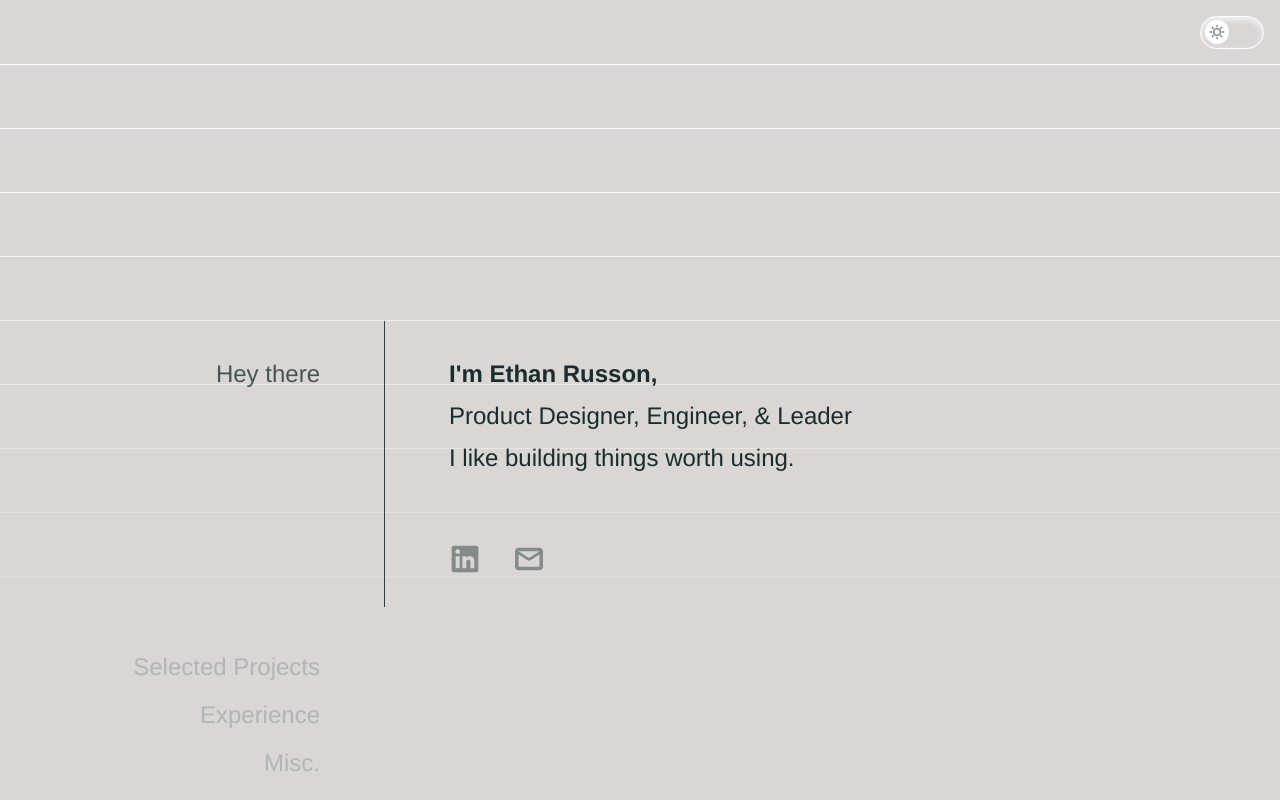
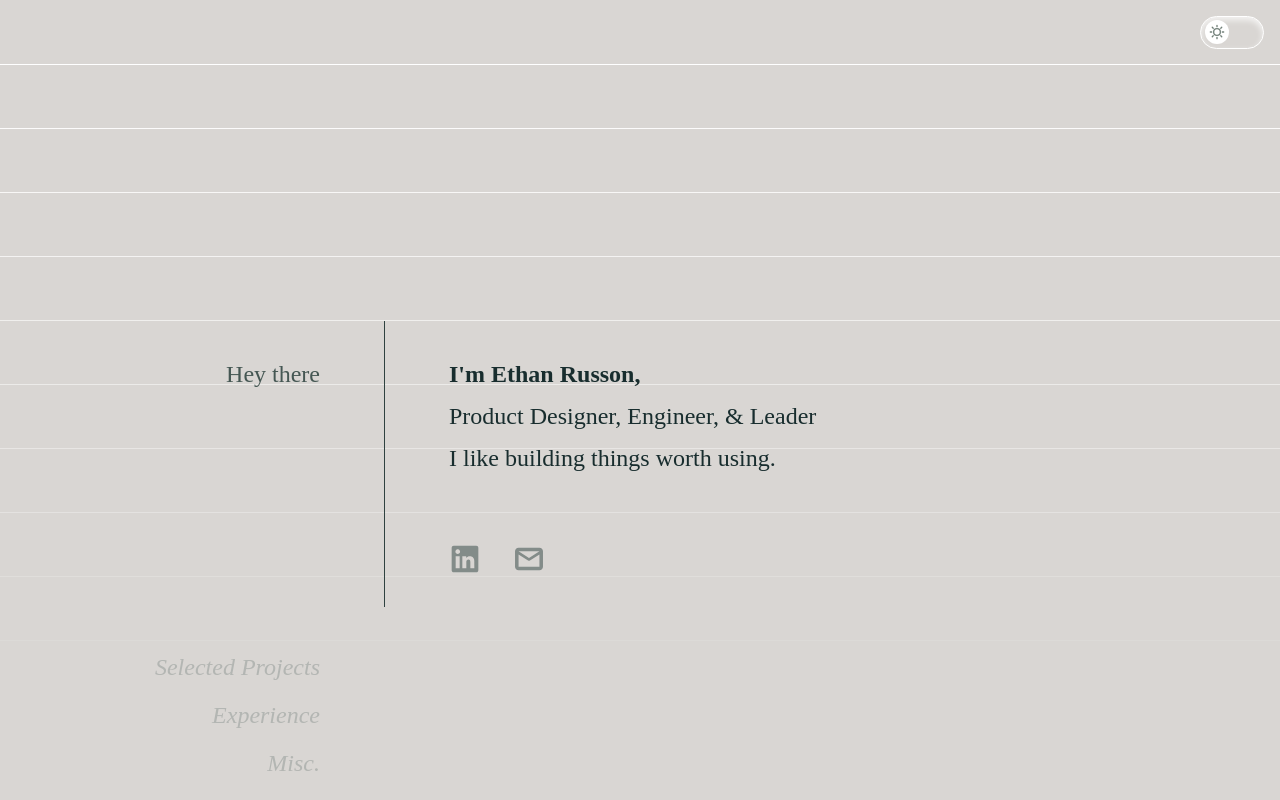
Before and after one commit to ethanrusson/portfolio-2024, a Vue app: page / in a window 1280 px wide. Built offline with nearby package versions, Linux system fonts and the light colour scheme; a web font is replaced by a local one.

Commit message:
update typeface

```diff
--- a/src/assets/main.scss
+++ b/src/assets/main.scss
@@ -2,7 +2,8 @@ html {
   * {
     box-sizing: border-box;
     margin: 0px;
-    font-family: 'Articulat CF', Helvetica, Arial, sans-serif;
+    font-family: "p22-mackinac-pro", serif;
+    letter-spacing: -2%;
     font-size: 1rem;
 
     &::selection {
--- a/src/components/PortfolioSection.vue
+++ b/src/components/PortfolioSection.vue
@@ -31,9 +31,7 @@ function scrollToElement(link: string) {
 </script>
 
 <template>
-  <!-- <section ref="section" :id="formattedLink" class="flex glass-effect"
-    :class="[{ visible: scrolledIntoView }, { 'scrolling-up': scrollingUp }, { 'scrolling-down': scrollingDown }]"></section> -->
-  <section ref="section" :id="formattedLink" class="flex" :class="[{ visible: scrolledIntoView }]">
+  <section ref="section" :id="formattedLink" class="flex" :class="{ visible: scrolledIntoView }">
     <div class="section-link">
       <a @click="scrollToElement(formattedLink)" :style="{ paddingBottom: height * 3 + 'rem' }">
         {{ link }}
@@ -96,6 +94,8 @@ section {
     padding: 2rem 4rem 2rem 2rem;
     text-align: right;
     align-self: stretch;
+    font-style: italic;
+    transition: 0.2s ease;
     cursor: pointer;
 
 
@@ -163,6 +163,7 @@ section {
 
     .section-link {
       position: sticky;
+      font-style: normal;
       top: 0;
 
       a {
@@ -174,11 +175,6 @@ section {
     .section-content {
       border-color: var(--surface-900);
     }
-  }
-
-  &.scrolling-down {
-    transform: perspective(v-bind('props.expectedHeight')) rotateX(2deg);
-    box-shadow: 0px 1rem 2rem rgba(var(--surface-950-opacity), 0.12);
   }
 }
 
```
